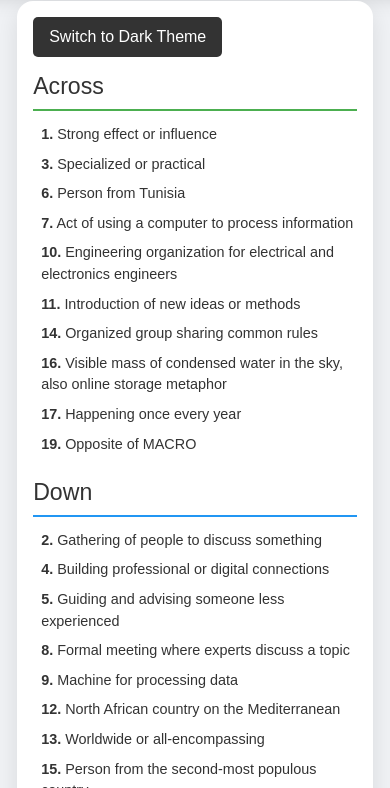
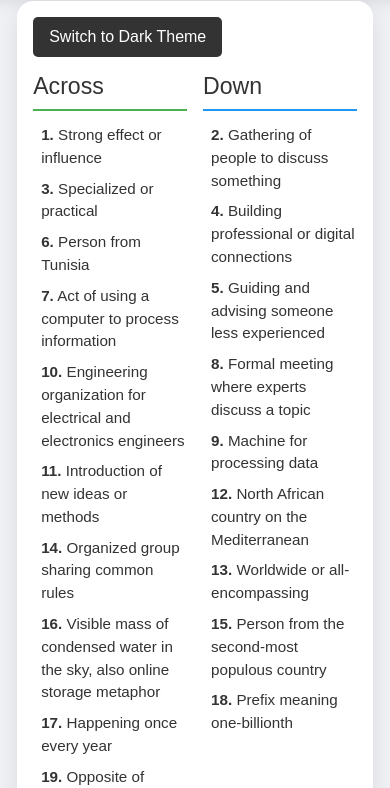
Before and after one commit to becem2/Game, a React (Vite) app: page / in a window 390 px wide. Shown: the part 780-1568 px from the top of the page. Built offline with nearby package versions, Linux system fonts and the light colour scheme.

Commit message:
Test mobile

```diff
--- a/src/components/Clues.tsx
+++ b/src/components/Clues.tsx
@@ -11,9 +11,10 @@ interface Word {
 interface CluesProps {
   words?: Word[];
   theme: "light" | "dark";
+  isMobile?: boolean; // <--- add this
 }
 
-const Clues: React.FC<CluesProps> = ({ words, theme }) => {
+const Clues: React.FC<CluesProps> = ({ words, theme, isMobile }) => {
   if (!words) return null;
 
   const startPositions: Record<string, number> = {};
@@ -25,15 +26,14 @@ const Clues: React.FC<CluesProps> = ({ words, theme }) => {
   const down = words.filter((w) => w.direction === "down");
 
   const textColor = theme === "light" ? "#333" : "#fff";
-  const isMobile = window.innerWidth <= 768;
 
   return (
     <div
       style={{
         display: "flex",
-        flexDirection: isMobile ? "column" : "row",
+        flexDirection: isMobile ? "row" : "row", // Across & Down side by side on mobile
         gap: "1rem",
-        fontSize: "0.9rem",
+        fontSize: "0.95rem",
         color: textColor,
       }}
     >
```
